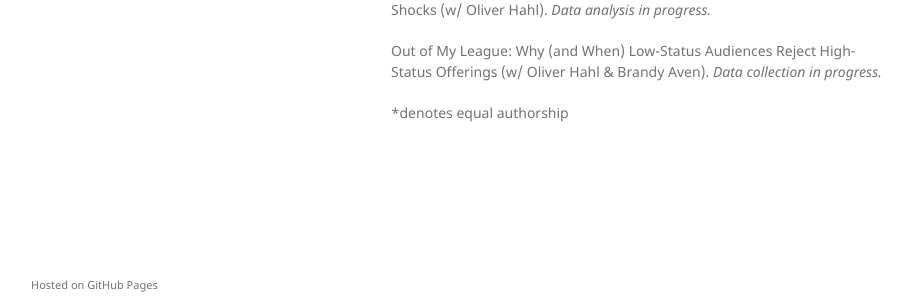
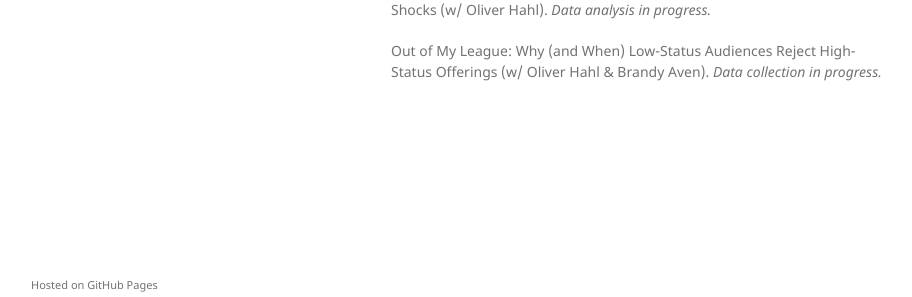
Before and after one commit to saepark/saepark.github.io, a Jekyll site: the page built from research.md, in a window 1280 px wide. Shown: the part 536-833 px from the top of the page, without its empty margins (179-1091 px from the left). Built offline with Jekyll 4.4.1, drawn with Linux system fonts in a browser that asks for light colours; our own code applies the rules of GitHub Pages for plain Markdown files.

Commit message:
Update research.md

```diff
--- a/research.md
+++ b/research.md
@@ -25,5 +25,3 @@ Biting the Hand That Feeds? How Organizational Training Influences Employees' Pr
 What Do Scandals Do? Regulatory Restatements in Response to Industry Shocks (w/ Oliver Hahl). _Data analysis in progress._
 
 Out of My League: Why (and When) Low-Status Audiences Reject High-Status Offerings (w/ Oliver Hahl & Brandy Aven). _Data collection in progress._
-
-*denotes equal authorship
```
